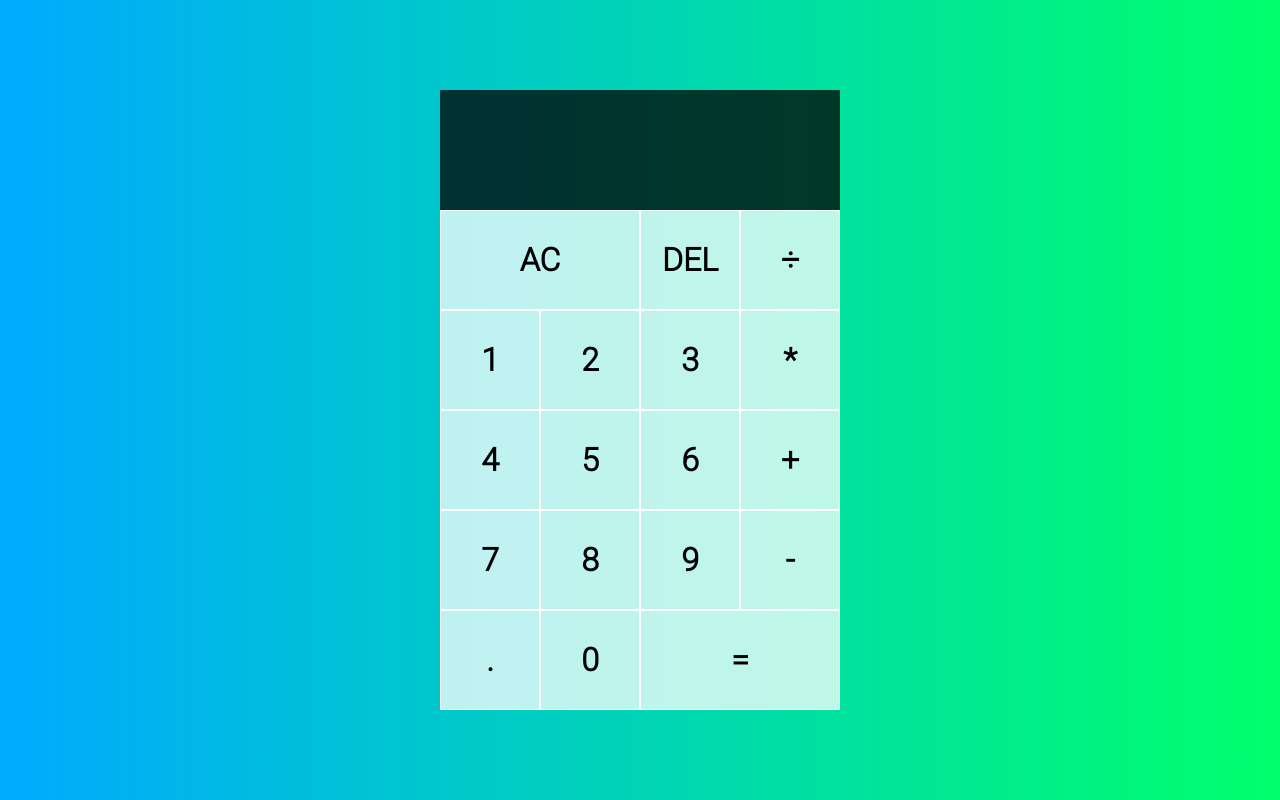
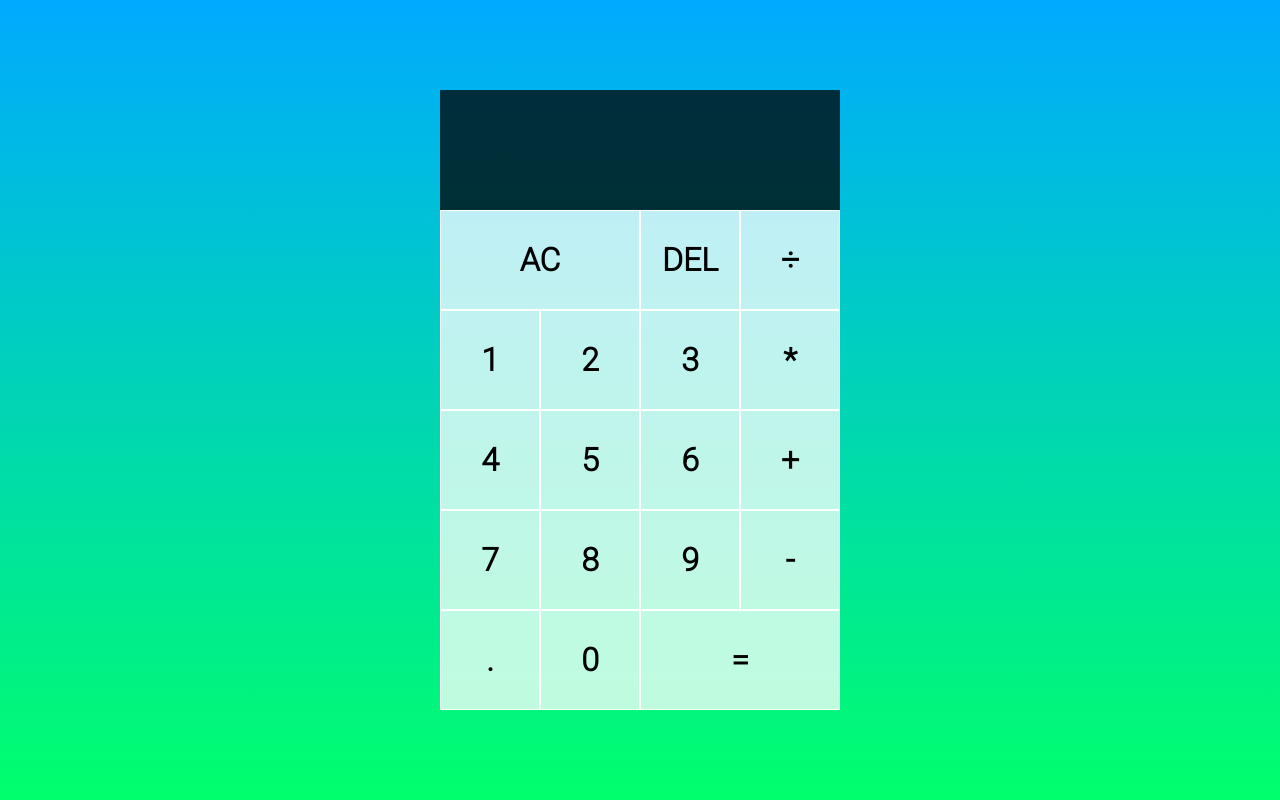
Before and after one commit to Rahilsiddique/Calculator, a plain HTML site: page index.html in a window 1280 px wide. Drawn offline with Linux system fonts and the light colour scheme; a web font is replaced by a local one.

Commit message:
Update style.css

```diff
--- a/style.css
+++ b/style.css
@@ -8,7 +8,7 @@
 body{
     padding: 0;
     margin: 0;
-    background: linear-gradient(to right,#00AAFF,#00FF6C);
+    background: linear-gradient(#00AAFF,#00FF6C);
 }
 
 .calculator{
```
